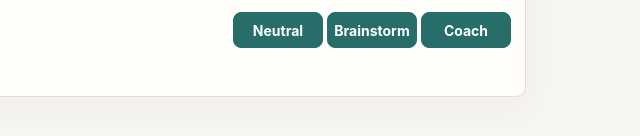
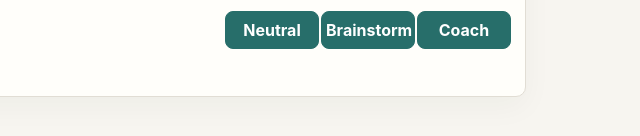
Before and after one commit to glennrmilano/braindumps2, a website: page Index.html in a window 1280 px wide. Shown: the part 508-644 px from the top of the page, 640-1280 px from the left. Drawn offline with Linux system fonts and the light colour scheme.

Commit message:
Enlarge response button labels

```diff
--- a/Index.html
+++ b/Index.html
@@ -30,8 +30,8 @@
     input[type=text],input[type=date] { width:100%; min-height:40px; padding:8px; border:1px solid #d9d5cb; border-radius:7px; background:#fff; }
     .actions,.row { display:flex; gap:8px; align-items:center; flex-wrap:wrap; }
     .actions { justify-content:space-between; margin-top:9px; }
-    .dump-actions { display:flex; gap:4px; margin-left:auto; }
-    .dump-actions button { width:90px; min-height:36px; padding:5px 6px; font-size:14px; }
+    .dump-actions { display:flex; gap:2px; margin-left:auto; }
+    .dump-actions button { width:94px; min-height:38px; padding:5px 4px; font-size:16px; }
     .status { color:#5c6a63; min-height:22px; margin-top:10px; font-size:13px; }
     .status.error { color:#923a31; font-weight:650; }
     .item { padding:12px; border:1px solid #e0ddd4; border-radius:8px; background:#fff; }
@@ -41,7 +41,7 @@
     .output pre { overflow:auto; }
     .output table { display:block; overflow:auto; border-collapse:collapse; }
     .output th,.output td { border:1px solid #ddd; padding:6px; }
-    @media(max-width:700px) { header{padding:4px 10px;min-height:40px;} .brandline{gap:5px;} .brand{font-size:18px;} .sub{font-size:11px;} .brand-divider{height:18px;} .header-links{gap:2px;} #helpButton{font-size:0;min-width:28px;padding:4px;} #helpButton::before{content:"?";font-size:14px;} main{margin:4px auto;padding:0 7px 20px;} .inside{padding:9px;} textarea{min-height:130px;max-height:28dvh;font-size:16px;} #catchInput{height:260px;max-height:none;} .dump-actions button{padding:4px 5px;font-size:14px;} }
+    @media(max-width:700px) { header{padding:4px 10px;min-height:40px;} .brandline{gap:5px;} .brand{font-size:18px;} .sub{font-size:11px;} .brand-divider{height:18px;} .header-links{gap:2px;} #helpButton{font-size:0;min-width:28px;padding:4px;} #helpButton::before{content:"?";font-size:14px;} main{margin:4px auto;padding:0 7px 20px;} .inside{padding:9px;} textarea{min-height:130px;max-height:28dvh;font-size:16px;} #catchInput{height:260px;max-height:none;} .dump-actions button{padding:4px;font-size:16px;} }
     @media(max-width:430px) { header{flex-wrap:wrap;} .header-links{width:100%;justify-content:flex-end;margin-top:-3px;} }
   </style>
 </head>
```
